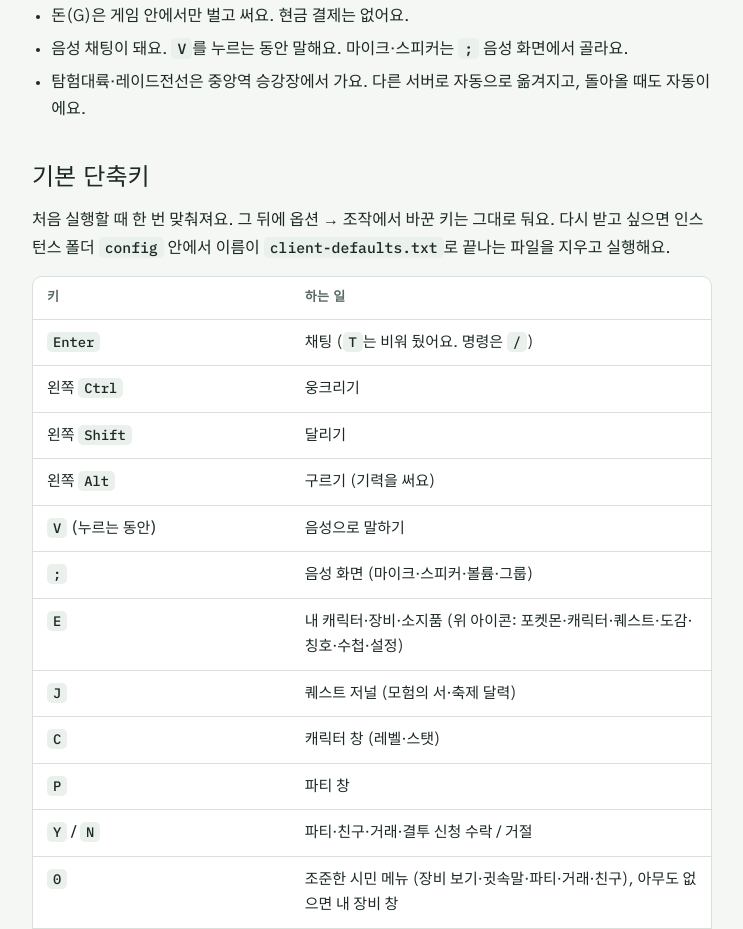
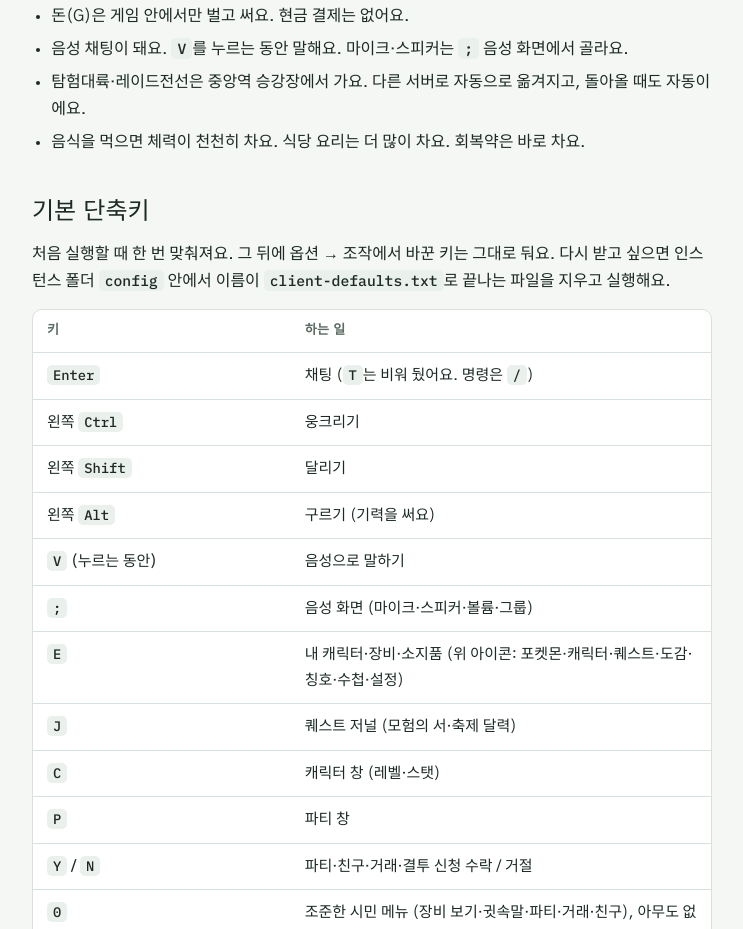
Before and after one commit to zzubi-works/bbobbi-guide, a plain HTML site: page index.html in a window 1280 px wide. Shown: the part 2098-3027 px from the top of the page, without its empty margins (268-1011 px from the left). Drawn offline with Linux system fonts and the light colour scheme.

Commit message:
안내: 음식·식당 요리·회복약 체력 회복 한 줄

```diff
--- a/index.html
+++ b/index.html
@@ -210,6 +210,7 @@ footer { color: var(--muted); font-size: 14px; }
       <li>돈(G)은 게임 안에서만 벌고 써요. 현금 결제는 없어요.</li>
       <li>음성 채팅이 돼요. <code>V</code>를 누르는 동안 말해요. 마이크·스피커는 <code>;</code> 음성 화면에서 골라요.</li>
       <li>탐험대륙·레이드전선은 중앙역 승강장에서 가요. 다른 서버로 자동으로 옮겨지고, 돌아올 때도 자동이에요.</li>
+      <li>음식을 먹으면 체력이 천천히 차요. 식당 요리는 더 많이 차요. 회복약은 바로 차요.</li>
     </ul>
   </section>
 
```
